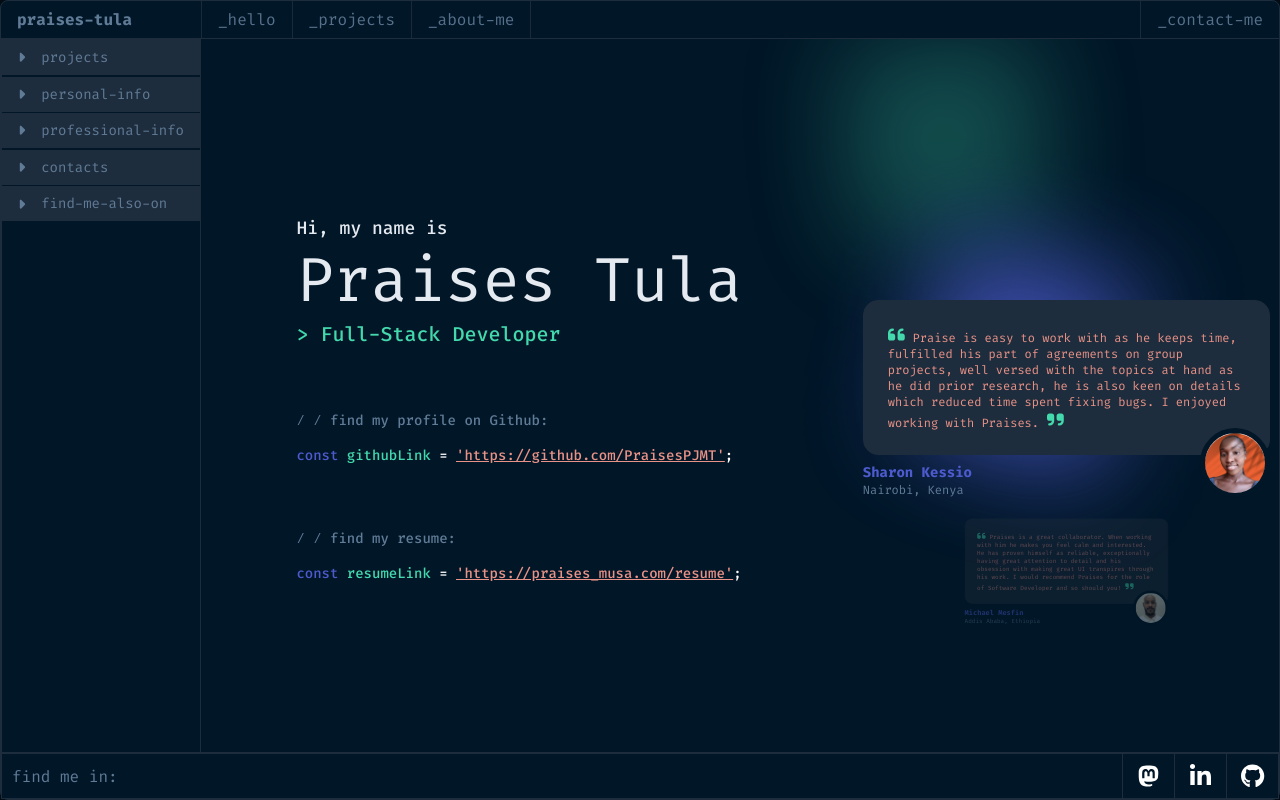
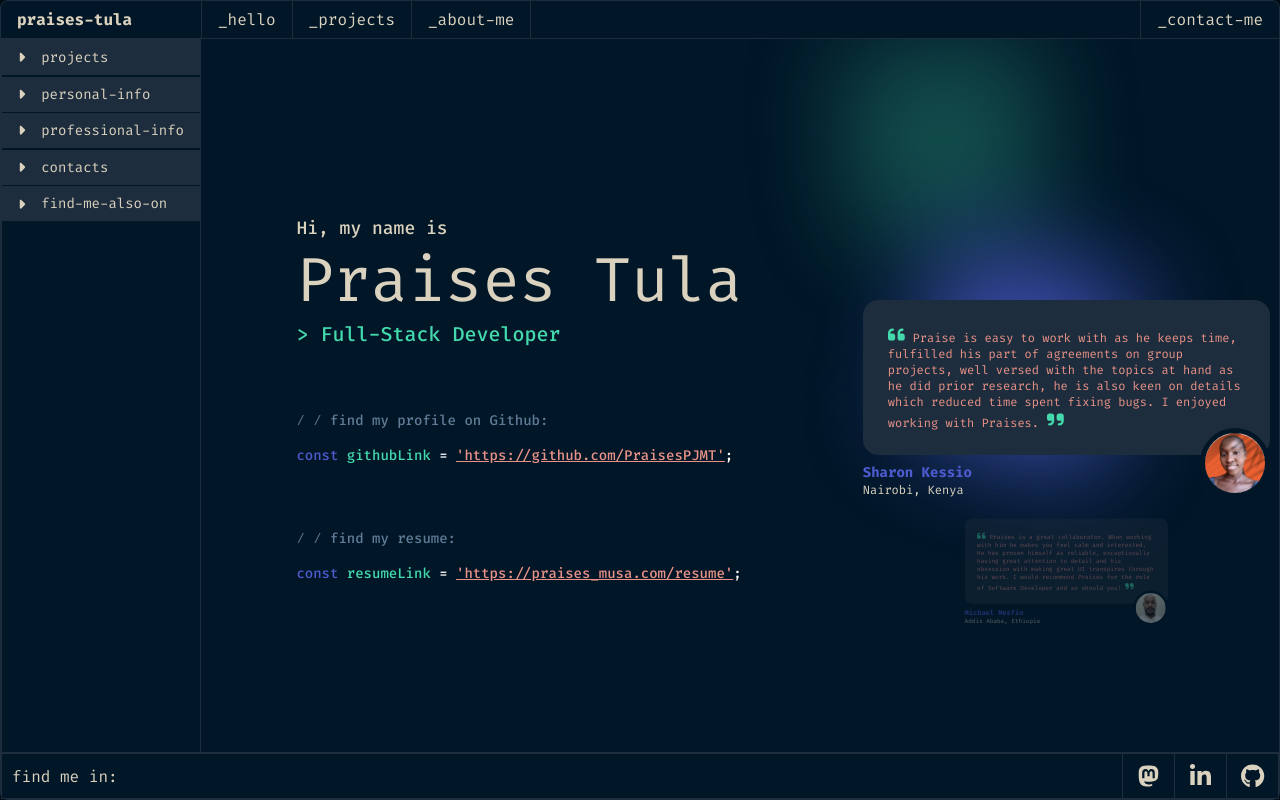
Before and after one commit to PraisesPJMT/Praises-Tula, a React (Create React App) app: page / in a window 1280 px wide. Built offline with nearby package versions, Linux system fonts and the light colour scheme.

Commit message:
improve color contrast

```diff
--- a/src/components/about/About.css
+++ b/src/components/about/About.css
@@ -45,7 +45,7 @@
 }
 
 .text-block {
-  color: var(--textWhite);
+  color: var(--textColor);
   padding: 0 27px 21px 27px;
   border-bottom: 1px solid var(--borderColor);
 }
@@ -109,13 +109,14 @@
 }
 
 .typescript {
-  border: 3px solid #fff;
+  /*border: 3px solid #fff;*/
+  background: var(--textColor);
   padding: 0.1rem 0.2rem;
   border-radius: 5px;
 }
 
 .stack-wrap:hover .typescript {
-  border-color: var(--greenColor);
+  background: var(--greenColor);
 }
 
 .stack-icon.rails,
@@ -125,10 +126,12 @@
 
 .stack-icon.typescript-t {
   font-size: 0.8rem;
+  color: var(--mainColor);
 }
 
 .stack-icon.typescript-s {
   font-size: 0.4rem;
+  color: var(--mainColor);
 }
 
 .stack-icon {
@@ -136,7 +139,7 @@
 }
 
 .social-icon {
-  color: var(--textWhite);
+  color: var(--textColor);
   transition: all 0.2s ease-in-out;
 }
 
--- a/src/components/about/Professional.js
+++ b/src/components/about/Professional.js
@@ -6,8 +6,9 @@ import {
 } from '@fortawesome/free-solid-svg-icons';
 import './About.css';
 import {
-  faBootstrap, faCodepen, faCss3Alt, faGitAlt,
-  faHtml5, faPython, faReact, faSass, faSquareGithub, faSquareJs,
+  faBootstrap, faCodepen, faCss3Alt,
+  faGitAlt, faHtml5, faPython, faReact,
+  faSass, faSquareGithub, faSquareJs,
 } from '@fortawesome/free-brands-svg-icons';
 
 const ProBasic = () => (
@@ -83,7 +84,7 @@ const TechStack = () => (
             />
           </span>
           <span className="stack-name">
-            Typescript
+            TypeScript
           </span>
         </div>
         <div className="stack-wrap">
--- a/src/components/contact/Contact.css
+++ b/src/components/contact/Contact.css
@@ -11,7 +11,7 @@
   display: flex;
   flex-direction: column;
   gap: 0.6rem;
-  color: var(--textWhite);
+  color: var(--textColor);
 }
 
 .input {
@@ -21,14 +21,14 @@
   min-height: 41px;
   padding: 10px 15px;
   font-family: 'Fira Code', monospace;
-  color: var(--formTextColor);
+  color: var(--textColor);
 }
 
 .btn {
   background: var(--btnColor);
   border: 2px solid var(--btnColor);
   padding: 10px 14px;
-  color: var(--textWhite);
+  color: var(--textColor);
   border-radius: 8px;
   width: auto;
   cursor: pointer;
--- a/src/components/footer/Footer.css
+++ b/src/components/footer/Footer.css
@@ -7,7 +7,7 @@ footer {
 .links-container {
   display: flex;
   align-items: center;
-  color: #607b96;
+  color: var(--textColor);
   border-top: 1px solid #1e2d3d;
   border-radius: 0 0 8px 8px;
 }
@@ -19,7 +19,7 @@ footer {
 
 .links-container a {
   text-decoration: none;
-  color: #607b96;
+  color: var(--textColor);
   font-size: 1.5rem;
   display: flex;
   justify-content: center;
--- a/src/components/header/Header.css
+++ b/src/components/header/Header.css
@@ -16,7 +16,7 @@
 }
 
 .logo:hover {
-  color: var(--textWhite);
+  color: var(--greenColor);
   scale: 1.1;
 }
 
@@ -26,11 +26,10 @@
   color: var(--textColor);
   margin: 15px;
   position: relative;
-  opacity: 0.9;
 }
 
 .nav .nav-link:hover {
-  opacity: 1;
+  color: var(--greenColor);
 }
 
 .nav .nav-link::before {
@@ -40,7 +39,7 @@
   bottom: -3px;
   width: 0;
   height: 3px;
-  background: #fff;
+  background: var(--greenColor);
   transition: all 0.45s;
   z-index: 2000000000;
 }
@@ -103,7 +102,7 @@
   }
 
   .nav.open .nav-link:hover {
-    color: var(--textWhite);
+    color: var(--greenColor);
     background: var(--borderColor);
   }
 
@@ -189,7 +188,7 @@
   }
 
   .nav .nav-link:hover {
-    color: #fff;
+    color: var(--textColor);
   }
 
   .nav .about-me-link {
--- a/src/components/hello/Hello.css
+++ b/src/components/hello/Hello.css
@@ -11,18 +11,19 @@
 .headline {
   display: flex;
   flex-direction: column;
+  color: var(--textColor);
 }
 
 h1 {
   font-weight: 400;
   font-size: 62px;
-  color: #e5e9f0;
+  /*color: var(--textColor);*/
 }
 
 .norm {
   font-weight: 450;
   font-size: 18px;
-  color: #e5e9f0;
+  color: var(--textColor);
   order: -1;
 }
 
--- a/src/index.css
+++ b/src/index.css
@@ -20,14 +20,14 @@ html {
   --btnColor: #1c2b3a;
   --formTextColor: #465e77;
   --darkBackground: #011221;
-  --textColor: #607b96;
+  /*--textColor: #ebe9e9;*/
+  --textColor: #dad2be;
   --textWhite: #fff;
   --btnWidth: 20px;
 }
 
 body {
   margin: 0;
-  /*padding: 15px;*/
   -webkit-font-smoothing: antialiased;
   -moz-osx-font-smoothing: grayscale;
   background: #010c15;
--- a/src/sections/AboutSection.js
+++ b/src/sections/AboutSection.js
@@ -94,7 +94,7 @@ const AboutSection = () => (
                     <img src={Avatar} id="avatar" alt="Praises Tula Avatar" />
                     <div className="user-details">
                       <p className="username">@PraisesPJMT</p>
-                      <p className="login">1 months ago</p>
+                      <p className="login">2 months ago</p>
                     </div>
                   </div>
                   <p className="details">
@@ -228,7 +228,7 @@ const AboutSection = () => (
                     <img src={Avatar} id="avatar" alt="Praises Tula Avatar" />
                     <div className="user-details">
                       <p className="username">@PraisesPJMT</p>
-                      <p className="login">1 months ago</p>
+                      <p className="login">3 months ago</p>
                     </div>
                   </div>
                   <p className="details">
@@ -313,7 +313,7 @@ const AboutSection = () => (
                     <img src={Avatar} id="avatar" alt="Praises Tula Avatar" />
                     <div className="user-details">
                       <p className="username">@PraisesPJMT</p>
-                      <p className="login">5 months ago</p>
+                      <p className="login">2 months ago</p>
                     </div>
                   </div>
                   <p className="details">
@@ -379,7 +379,7 @@ const AboutSection = () => (
                     <img src={Avatar} id="avatar" alt="Praises Tula Avatar" />
                     <div className="user-details">
                       <p className="username">@PraisesPJMT</p>
-                      <p className="login">5 months ago</p>
+                      <p className="login">1 months ago</p>
                     </div>
                   </div>
                   <p className="details">
@@ -398,7 +398,9 @@ const AboutSection = () => (
                       <span className="orange">const </span>
                       <span className="normal">
                         languages = [
-                        <span className="green">&apos;JavaScrip.&apos;</span>
+                        <span className="green">&apos;JavaScript.&apos;</span>
+                        ,
+                        <span className="green">&apos;TypeScript.&apos;</span>
                         ,
                         <span className="green"> &apos;Ruby&apos;</span>
                         ,
@@ -448,7 +450,7 @@ const AboutSection = () => (
                     <img src={Avatar} id="avatar" alt="Praises Tula Avatar" />
                     <div className="user-details">
                       <p className="username">@PraisesPJMT</p>
-                      <p className="login">5 months ago</p>
+                      <p className="login">2 months ago</p>
                     </div>
                   </div>
                   <p className="details">
@@ -517,7 +519,7 @@ const AboutSection = () => (
                     <img src={Avatar} id="avatar" alt="Praises Tula Avatar" />
                     <div className="user-details">
                       <p className="username">@PraisesPJMT</p>
-                      <p className="login">5 months ago</p>
+                      <p className="login">3 months ago</p>
                     </div>
                   </div>
                   <p className="details">
--- a/src/sections/Sections.css
+++ b/src/sections/Sections.css
@@ -276,6 +276,7 @@
 
   .project-summary p {
     font-size: 12px;
+    color: var(--textColor)
   }
 
   .project {
```
